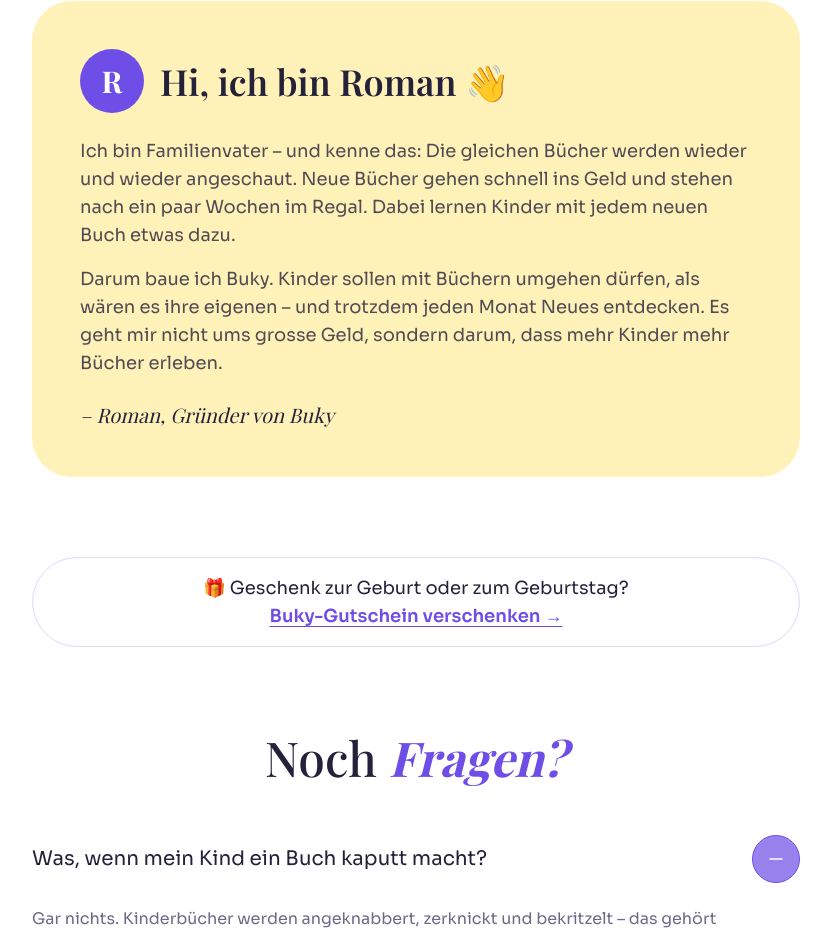
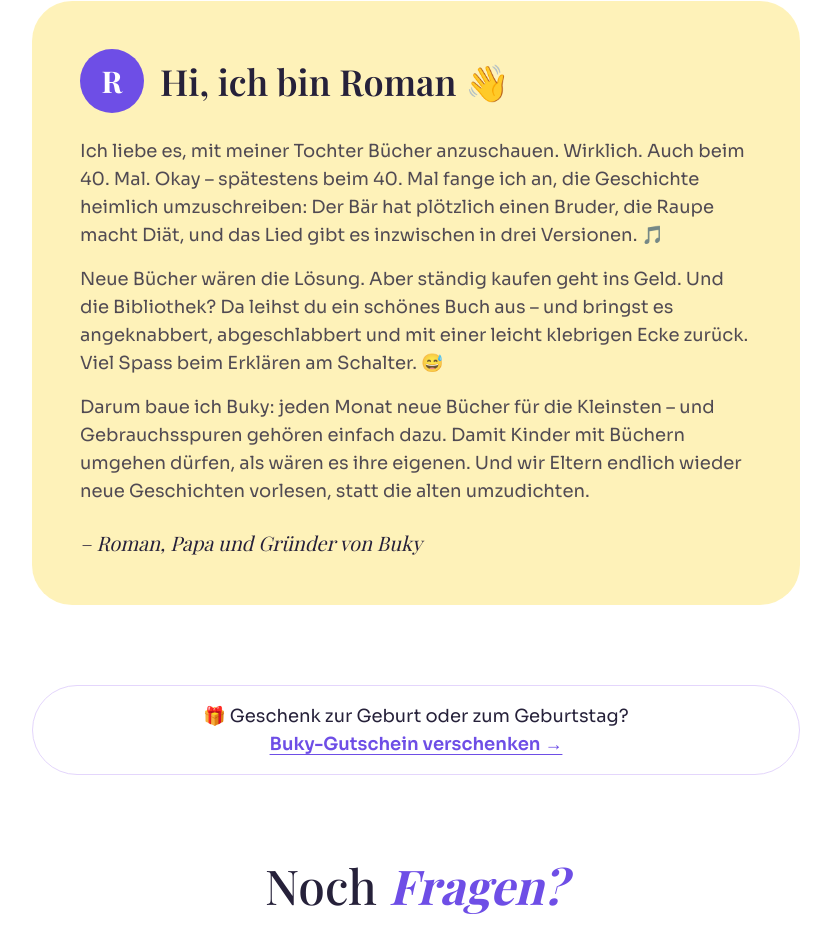
Before and after one commit to romjec/buky, a Next.js app: page /b in a window 1280 px wide. Shown: the part 1923-2857 px from the top of the page, without its empty margins (224-1055 px from the left). Built offline with nearby package versions, Linux system fonts and the light colour scheme; a web font is replaced by a local one.

Commit message:
Gründer-Story (Variante B): persönlicher und humorvoller
Co-Authored-By: Claude Opus 5.5 <noreply@anthropic.com>
Claude-Session: https://claude.ai/code/session_01FLhEyTHZkVCBNLaz2D3vPo

```diff
--- a/src/components/VariantB.tsx
+++ b/src/components/VariantB.tsx
@@ -139,17 +139,22 @@ export function Founder() {
         </div>
         <div className="mt-6 space-y-4 text-lg text-ink/80">
           <p>
-            Ich bin Familienvater – und kenne das: Die gleichen Bücher werden wieder und wieder angeschaut. Neue Bücher
-            gehen schnell ins Geld und stehen nach ein paar Wochen im Regal. Dabei lernen Kinder mit jedem neuen Buch
-            etwas dazu.
+            Ich liebe es, mit meiner Tochter Bücher anzuschauen. Wirklich. Auch beim 40. Mal. Okay – spätestens beim
+            40. Mal fange ich an, die Geschichte heimlich umzuschreiben: Der Bär hat plötzlich einen Bruder, die Raupe
+            macht Diät, und das Lied gibt es inzwischen in drei Versionen. 🎵
           </p>
           <p>
-            Darum baue ich Buky. Kinder sollen mit Büchern umgehen dürfen, als wären es ihre eigenen – und trotzdem
-            jeden Monat Neues entdecken. Es geht mir nicht ums grosse Geld, sondern darum, dass mehr Kinder mehr
-            Bücher erleben.
+            Neue Bücher wären die Lösung. Aber ständig kaufen geht ins Geld. Und die Bibliothek? Da leihst du ein
+            schönes Buch aus – und bringst es angeknabbert, abgeschlabbert und mit einer leicht klebrigen Ecke zurück.
+            Viel Spass beim Erklären am Schalter. 😅
+          </p>
+          <p>
+            Darum baue ich Buky: jeden Monat neue Bücher für die Kleinsten – und Gebrauchsspuren gehören einfach dazu.
+            Damit Kinder mit Büchern umgehen dürfen, als wären es ihre eigenen. Und wir Eltern endlich wieder neue
+            Geschichten vorlesen, statt die alten umzudichten.
           </p>
         </div>
-        <p className="mt-6 font-serif text-xl italic">– Roman, Gründer von Buky</p>
+        <p className="mt-6 font-serif text-xl italic">– Roman, Papa und Gründer von Buky</p>
       </div>
     </section>
   );
```
